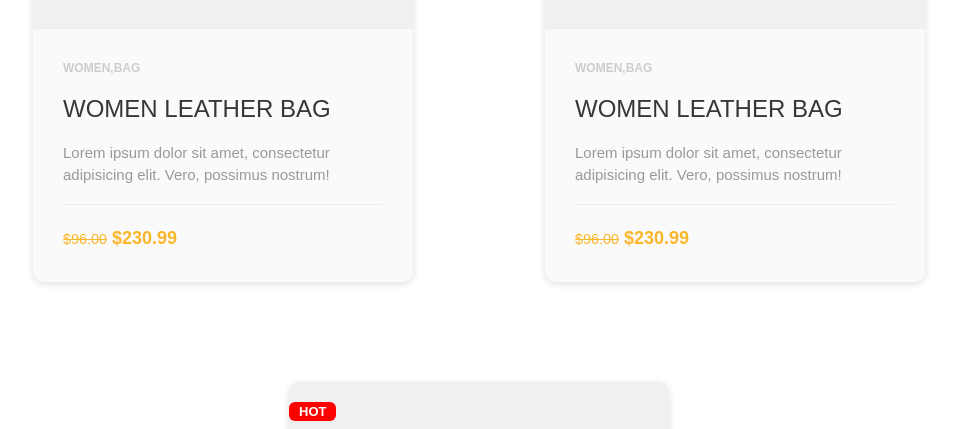
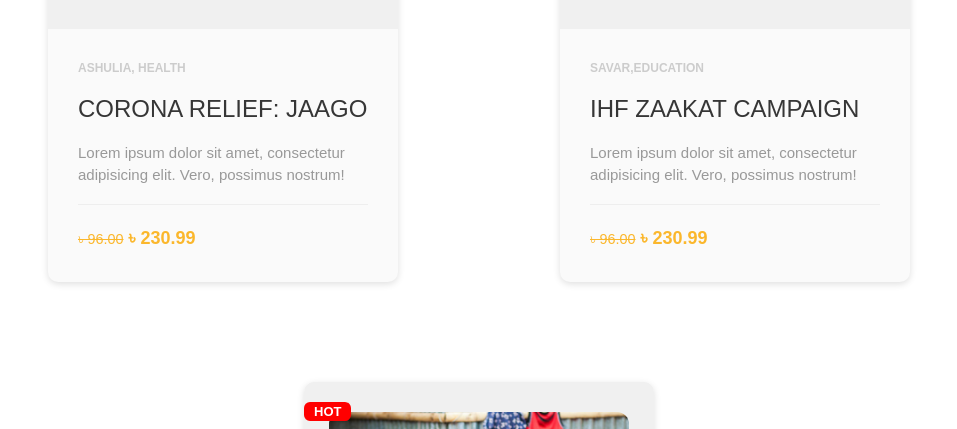
Before and after one commit to MamunKhan71/AmarDaan, a Flask app: page /campaign in a window 1280 px wide. Shown: the part 1863-2292 px from the top of the page, without its empty margins (161-1118 px from the left). Run offline with Flask 3, Linux system fonts and the light colour scheme; some web fonts are replaced.

Commit message:
Campaign List Page Udates!

```diff
--- a/amardaan/static/css/campaign_list.css
+++ b/amardaan/static/css/campaign_list.css
@@ -21,6 +21,7 @@ a {
 hr{
     border-top: 1px dotted rgb(169, 165, 165);
 }
+
 .products-container {
     width: 100;
     display: flex;
@@ -30,14 +31,13 @@ hr{
 }
 
 .product-card {
-    width: 380px;
+    width: 350px;
     border-radius: 10px;
     position: relative;
     box-shadow: 0 2px 7px #dfdfdf;
     margin: 50px auto;
     background: #fafafa;
 }
-
 .badge {
     position: absolute;
     left: 0;
@@ -48,8 +48,8 @@ hr{
     background: red;
     color: #fff;
     padding: 3px 10px;
+    z-index: 1;
 }
-
 .product-tumb {
     border-radius: 10px 10px 0px 0px;
     display: flex;
@@ -58,12 +58,15 @@ hr{
     height: 300px;
     padding: 50px;
     background: #f0f0f0;
+
 }
 
 .product-tumb img {
-    max-width: 100%;
-    max-height: 100%;
-
+    width: 100%;
+    height: 100%;
+    transform: scale(1.2);
+    object-fit: cover;
+    border-radius: 10px;
 }
 
 .product-details {
--- a/amardaan/templates/campaign_list.html
+++ b/amardaan/templates/campaign_list.html
@@ -13,15 +13,15 @@
         <div class="product-card">
             <div class="badge">Hot</div>
             <div class="product-tumb">
-                <img src="https://i.imgur.com/xdbHo4E.png" alt="">
+                <img class="product-image" src="../static/images/header-img-1.jpg" alt="">
             </div>
             <div class="product-details">
                 <span class="product-catagory">Women,bag</span>
-                <h4><a href="#">Women leather bag</a></h4>
+                <h4><a href="#">Run for Ratan</a></h4>
                 <p>Lorem ipsum dolor sit amet, consectetur adipisicing elit. Vero, possimus nostrum!</p>
                 <div class="product-bottom-details">
                     <div class="product-price">
-                        <small>$96.00</small>$230.99
+                        <small>৳ 96.00</small>৳ 230.99
                     </div>
                     <div class="product-links">
                         <a href=""><i class="fa fa-heart"></i></a>
@@ -33,15 +33,15 @@
         <div class="product-card">
             <div class="badge">Hot</div>
             <div class="product-tumb">
-                <img src="https://i.imgur.com/xdbHo4E.png" alt="">
+                <img src="../static/images/Mamun Formal Pic.png" alt="">
             </div>
             <div class="product-details">
                 <span class="product-catagory">Women,bag</span>
-                <h4><a href="#">Women leather bag</a></h4>
+                <h4><a href="#">Music for hunger</a></h4>
                 <p>Lorem ipsum dolor sit amet, consectetur adipisicing elit. Vero, possimus nostrum!</p>
                 <div class="product-bottom-details">
                     <div class="product-price">
-                        <small>$96.00</small>$230.99
+                        <small>৳ 96.00</small>৳ 230.99
                     </div>
                     <div class="product-links">
                         <a href=""><i class="fa fa-heart"></i></a>
@@ -53,15 +53,15 @@
         <div class="product-card">
             <div class="badge">Hot</div>
             <div class="product-tumb">
-                <img src="https://i.imgur.com/xdbHo4E.png" alt="">
+                <img src="../static/images/header-img-3.jpg" alt="">
             </div>
             <div class="product-details">
                 <span class="product-catagory">Women,bag</span>
-                <h4><a href="#">Women leather bag</a></h4>
+                <h4><a href="#">Project Trishna</a></h4>
                 <p>Lorem ipsum dolor sit amet, consectetur adipisicing elit. Vero, possimus nostrum!</p>
                 <div class="product-bottom-details">
                     <div class="product-price">
-                        <small>$96.00</small>$230.99
+                        <small>৳ 96.00</small>৳ 230.99
                     </div>
                     <div class="product-links">
                         <a href=""><i class="fa fa-heart"></i></a>
@@ -73,15 +73,15 @@
         <div class="product-card">
             <div class="badge">Hot</div>
             <div class="product-tumb">
-                <img src="https://i.imgur.com/xdbHo4E.png" alt="">
+                <img src="../static/images/header-img-4.jpg" alt="">
             </div>
             <div class="product-details">
                 <span class="product-catagory">Women,bag</span>
-                <h4><a href="#">Women leather bag</a></h4>
+                <h4><a href="#">Beach Island</a></h4>
                 <p>Lorem ipsum dolor sit amet, consectetur adipisicing elit. Vero, possimus nostrum!</p>
                 <div class="product-bottom-details">
                     <div class="product-price">
-                        <small>$96.00</small>$230.99
+                        <small>৳ 96.00</small>৳ 230.99
                     </div>
                     <div class="product-links">
                         <a href=""><i class="fa fa-heart"></i></a>
@@ -93,15 +93,15 @@
         <div class="product-card">
             <div class="badge">Hot</div>
             <div class="product-tumb">
-                <img src="https://i.imgur.com/xdbHo4E.png" alt="">
+                <img src="../static/images/header-img-5.jpg" alt="">
             </div>
             <div class="product-details">
-                <span class="product-catagory">Women,bag</span>
-                <h4><a href="#">Women leather bag</a></h4>
+                <span class="product-catagory">Ashulia, Health</span>
+                <h4><a href="#">Corona Relief: Jaago</a></h4>
                 <p>Lorem ipsum dolor sit amet, consectetur adipisicing elit. Vero, possimus nostrum!</p>
                 <div class="product-bottom-details">
                     <div class="product-price">
-                        <small>$96.00</small>$230.99
+                        <small>৳ 96.00</small>৳ 230.99
                     </div>
                     <div class="product-links">
                         <a href=""><i class="fa fa-heart"></i></a>
@@ -113,15 +113,15 @@
         <div class="product-card">
             <div class="badge">Hot</div>
             <div class="product-tumb">
-                <img src="https://i.imgur.com/xdbHo4E.png" alt="">
+                <img src="../static/images/header-img-6.jpg" alt="">
             </div>
             <div class="product-details">
-                <span class="product-catagory">Women,bag</span>
-                <h4><a href="#">Women leather bag</a></h4>
+                <span class="product-catagory">Savar,Education</span>
+                <h4><a href="#">IHF Zaakat Campaign</a></h4>
                 <p>Lorem ipsum dolor sit amet, consectetur adipisicing elit. Vero, possimus nostrum!</p>
                 <div class="product-bottom-details">
                     <div class="product-price">
-                        <small>$96.00</small>$230.99
+                        <small>৳ 96.00</small>৳ 230.99
                     </div>
                     <div class="product-links">
                         <a href=""><i class="fa fa-heart"></i></a>
@@ -133,15 +133,15 @@
         <div class="product-card">
             <div class="badge">Hot</div>
             <div class="product-tumb">
-                <img src="https://i.imgur.com/xdbHo4E.png" alt="">
+                <img src="../static/images/header-img-7.jpg" alt="">
             </div>
             <div class="product-details">
-                <span class="product-catagory">Women,bag</span>
+                <span class="product-catagory">/,bag</span>
                 <h4><a href="#">Women leather bag</a></h4>
                 <p>Lorem ipsum dolor sit amet, consectetur adipisicing elit. Vero, possimus nostrum!</p>
                 <div class="product-bottom-details">
                     <div class="product-price">
-                        <small>$96.00</small>$230.99
+                        <small>৳ 96.00</small>৳ 230.99
                     </div>
                     <div class="product-links">
                         <a href=""><i class="fa fa-heart"></i></a>
```
Also changed, not shown: amardaan/amardaan.db.
